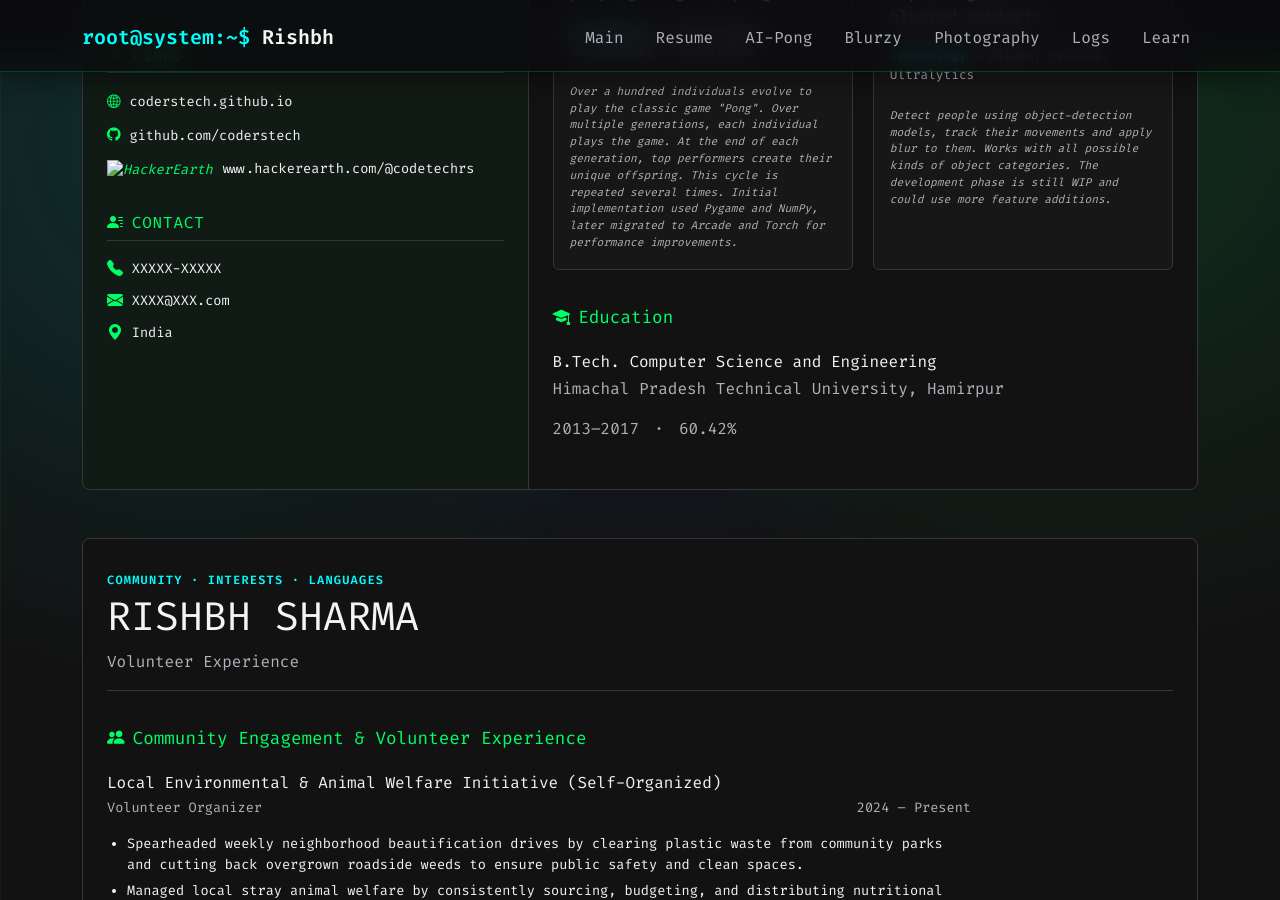
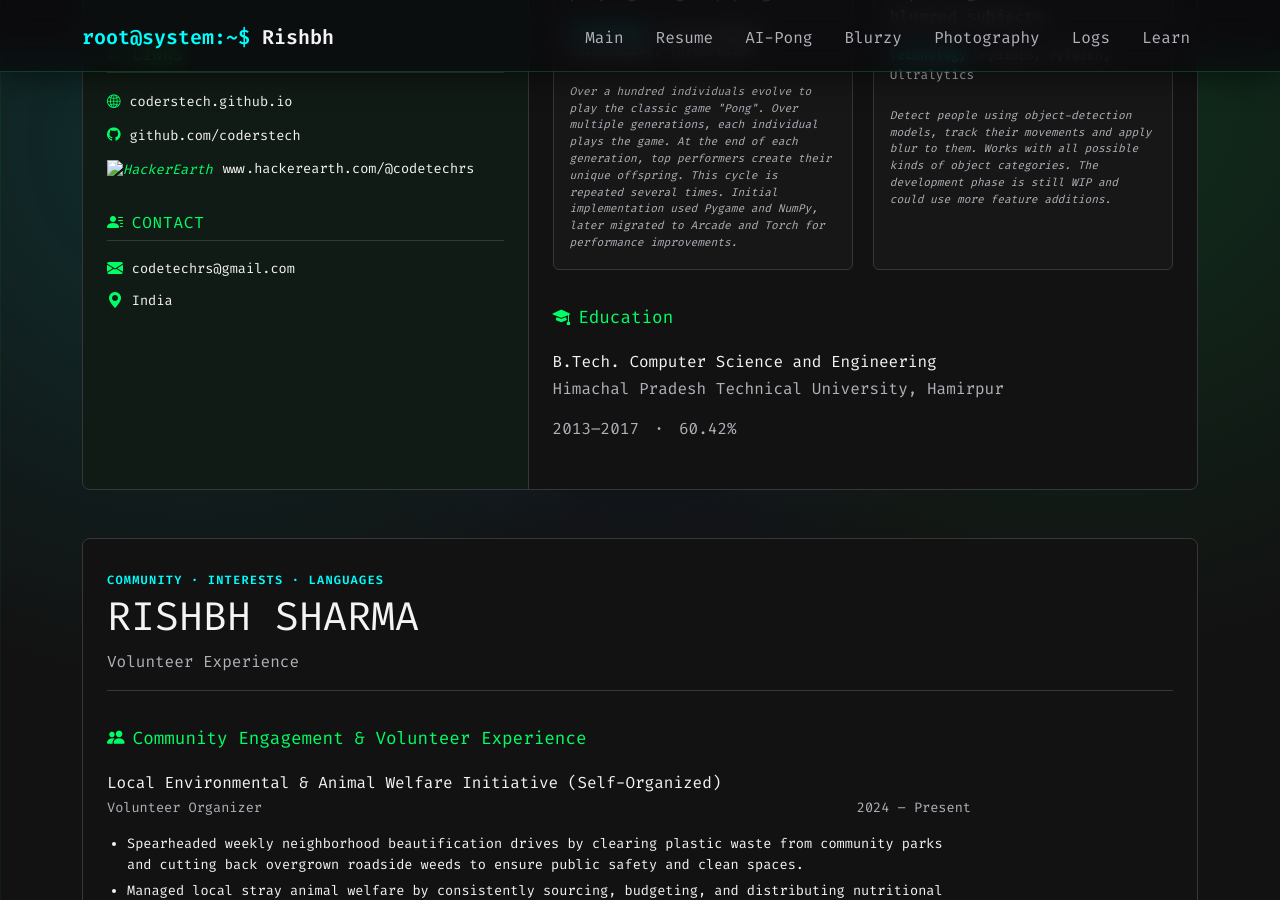
Before and after one commit to CodeRSTech/coderstech.github.io, a Jekyll site: the page built from resume.md, in a window 1280 px wide and 900 px high, scrolled down 848 px. Built offline with Jekyll 4.4.1, drawn with Linux system fonts in a browser that asks for light colours.

Commit message:
Modify contact information in resume.html
Updated email address and commented out phone link in resume.

```diff
--- a/_includes/resume.html
+++ b/_includes/resume.html
@@ -100,13 +100,13 @@
         Contact
       </h2>
       <div class="resume-contact-list">
-        <a class="resume-contact-item" href="tel:XXXXX-XXXXX" aria-label="Call XXXXX-XXXXX">
+        <!-- <a class="resume-contact-item" href="tel:XXXXX-XXXXX" aria-label="Call XXXXX-XXXXX">
           <i class="bi bi-telephone-fill" aria-hidden="true"></i>
           <span>XXXXX-XXXXX</span>
-        </a>
+        </a> -->
         <a class="resume-contact-item" href="mailto:XXXX@XXX.com" aria-label="Email XXXX@XXX.com">
           <i class="bi bi-envelope-fill" aria-hidden="true"></i>
-          <span>XXXX@XXX.com</span>
+          <span>codetechrs@gmail.com</span>
         </a>
         <span class="resume-contact-item">
           <i class="bi bi-geo-alt-fill" aria-hidden="true"></i>
```
